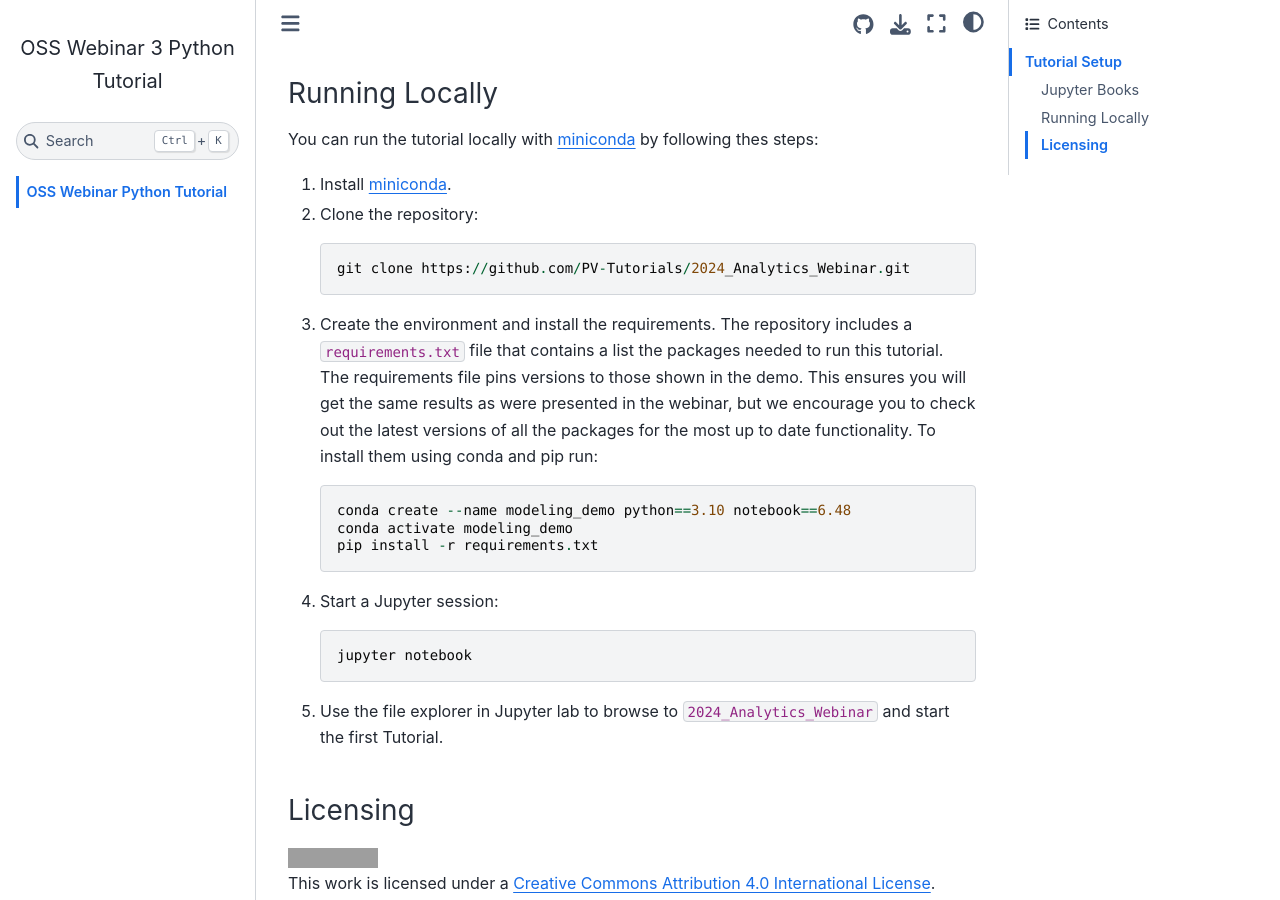
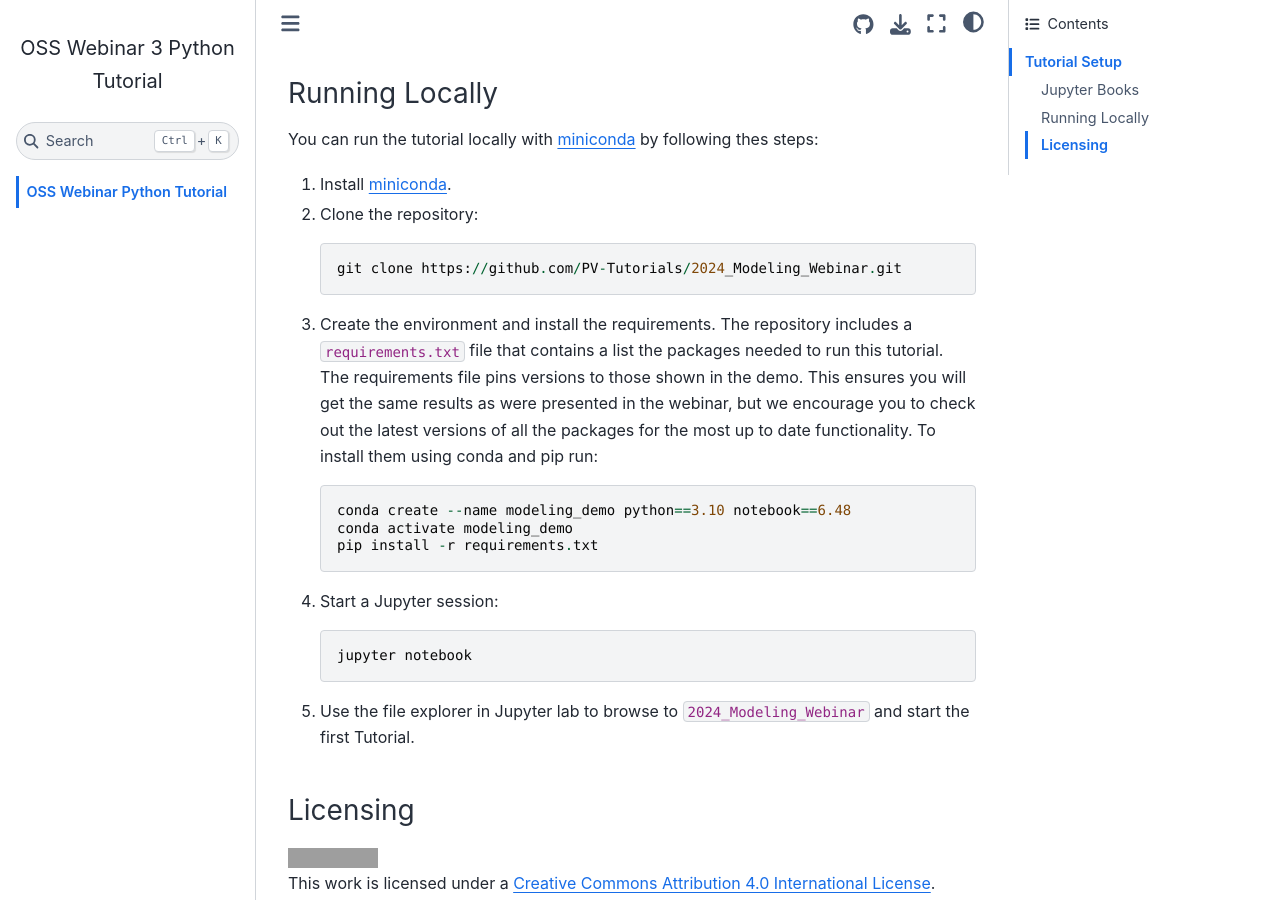
Before and after one commit to PV-Tutorials/2024_Modeling_Webinar, a Jupyter Book: the page built from README.md, in a window 1280 px wide and 900 px high, scrolled down 518 px. Built offline with Jupyter Book 1.0.4 settings and Sphinx 7.4.7 and the Sphinx Book theme 1.1.4, drawn with Linux system fonts in a browser that asks for light colours; pages that are not in the unit, such as notebooks, are missing from menus; some of the changed lines change nothing that is shown; grey boxes are pictures that could not be loaded.

Commit message:
misc fixes

````diff
--- a/README.md
+++ b/README.md
@@ -25,7 +25,7 @@ steps:
 1. Clone the repository:
 
    ```
-   git clone https://github.com/PV-Tutorials/2024_Analytics_Webinar.git
+   git clone https://github.com/PV-Tutorials/2024_Modeling_Webinar.git
    ```
 
 1. Create the environment and install the requirements. The repository includes
@@ -47,7 +47,7 @@ steps:
    jupyter notebook
    ```
 
-1. Use the file explorer in Jupyter lab to browse to `2024_Analytics_Webinar`
+1. Use the file explorer in Jupyter lab to browse to `2024_Modeling_Webinar`
    and start the first Tutorial.
 
 
--- a/_config.yml
+++ b/_config.yml
@@ -25,7 +25,7 @@ latex:
 
 # Information about where the book exists on the web
 repository:
-  url: https://github.com/PV-Tutorials/2024_Analytics_Webinar
+  url: https://github.com/PV-Tutorials/2024_Modeling_Webinar
   #path_to_book: docs  # Optional path to your book, relative to the repository root
   branch: main
 
````
